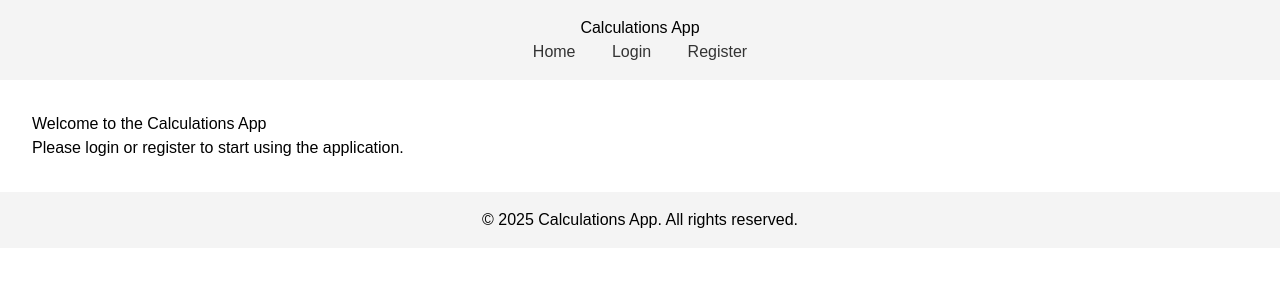
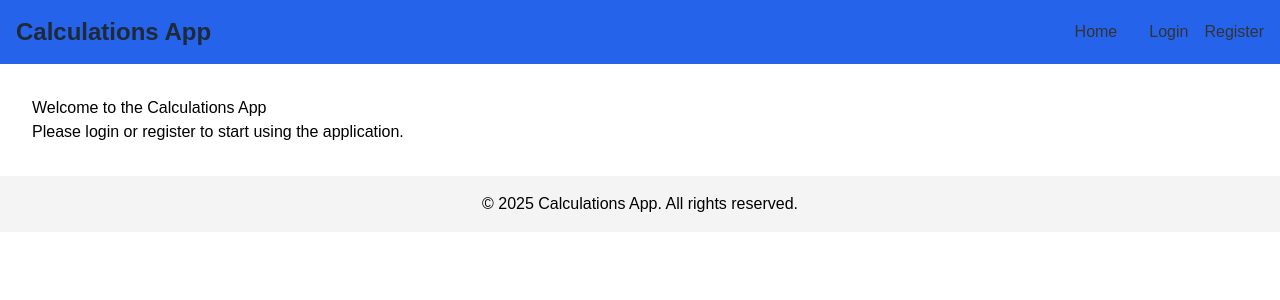
Before and after one commit to tylerd92/module13_assignment, a FastAPI app: page / in a window 1280 px wide. Shown: the top 300 px of the page. Run offline with FastAPI, Linux system fonts and the light colour scheme; some libraries are stand-ins or nearby versions.

Commit message:
change css style of header and show error message when dividing by zero

```diff
--- a/templates/dashboard.html
+++ b/templates/dashboard.html
@@ -220,6 +220,11 @@
                 return;
             }
 
+            if (inputs.slice(1).some(num => num === 0 && document.getElementById('calcType').value === 'division')) {
+                showError('Division by zero is not allowed');
+                return;
+            }
+
             const calculationData = {
                 type: document.getElementById('calcType').value,
                 inputs: inputs
--- a/templates/layout.html
+++ b/templates/layout.html
@@ -10,13 +10,15 @@
 </head>
 
 <body>
-    <header>
-        <h1>Calculations App</h1>
-        <nav>
+    <header class="bg-blue-600 text-gray-800 p-4 flex justify-between items-center">
+        <h1 class="text-2xl font-bold">Calculations App</h1>
+
+        <nav class="flex space-x-4 font-medium">
             <a href="{{ url_for('read_index') }}">Home</a>
             <a href="{{ url_for('login_page') }}">Login</a>
             <a href="{{ url_for('register_page') }}">Register</a>
         </nav>
+
     </header>
 
     <main>
```
